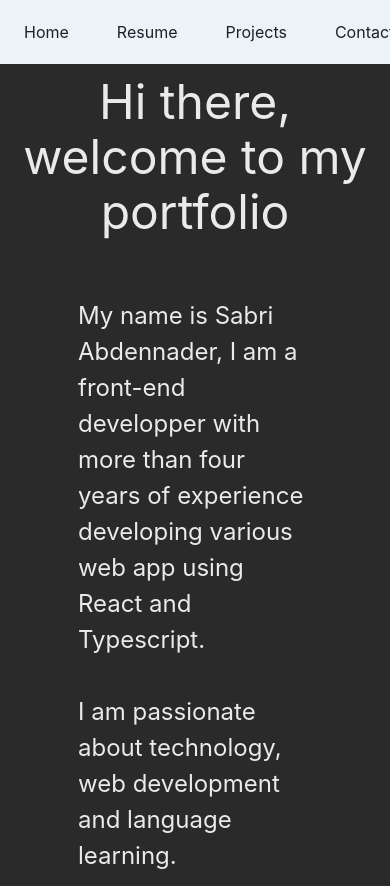
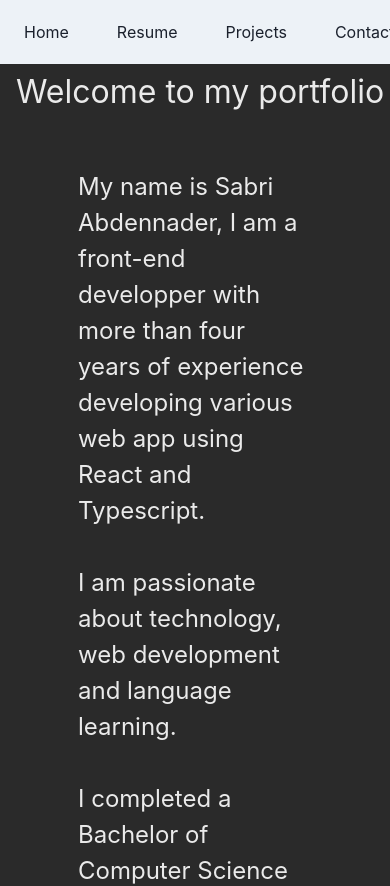
Before and after one commit to moon9000/portfolio, a Next.js app: page / in a window 390 px wide. Shown: the top 886 px of the page. Built offline with nearby package versions, Linux system fonts and the light colour scheme.

Commit message:
add react-responsive dependency, use client side rendering to use breakpoint with alternative title for mobile mode, fix responsive display

```diff
--- a/lang/en.json
+++ b/lang/en.json
@@ -1,5 +1,6 @@
 {
   "page.home.title": "Hi there, welcome to my portfolio",
+  "page.home.responsiveTitle": "Welcome to my portfolio",
   "page.home.description": "My name is Sabri Abdennader, I am a front-end developper with more than four years of experience developing various web app using React and Typescript. \n \n I am passionate about technology, web development and language learning. \n \n I completed a Bachelor of Computer Science at the University of La Sorbonne in Paris, and also previously worked in accounting and finance for almost three years.",
   "page.projects.title": "My projects",
   "page.projects.musicartistsearcher.description": "You can search a music artist and retrieve information about this specific artist.",
--- a/package.json
+++ b/package.json
@@ -26,6 +26,7 @@
     "react": "18.2.0",
     "react-dom": "18.2.0",
     "react-intl": "^6.2.1",
+    "react-responsive": "^10.0.0",
     "typescript": "4.8.4"
   },
   "devDependencies": {
--- a/pages/index.tsx
+++ b/pages/index.tsx
@@ -1,21 +1,27 @@
-import Head from "next/head";
-import Image from "next/image";
+import { useEffect, useState } from "react";
 import styles from "../styles/Home.module.css";
-import { MenuWrapper } from "../components/MenuWrapper";
 import { useIntl } from "react-intl";
+import { useMediaQuery } from 'react-responsive'
 
 export default function Home() {
+  const [isMounted, setIsMounted] = useState(false);
   const intl = useIntl();
+  const isResponsive = useMediaQuery({ query: '(max-width: 600px)' })
 
-  const title = intl.formatMessage({ id: "page.home.title" });
+  const responsiveTItle = intl.formatMessage({ id: "page.home.responsiveTitle" });
+  const  title = intl.formatMessage({ id: "page.home.title" });
   const description = intl.formatMessage({
     id: "page.home.description",
   });
 
-  return (
+  useEffect(() => {
+    setIsMounted(true);
+  }, []);
+
+  return isMounted && (
     <div className={styles.container}>
       <main className={styles.main}>
-        <h1 className={styles.title}>{title}</h1>
+        <h1 className={styles.title}>{isResponsive ? responsiveTItle : title}</h1>
         <p className={styles.description}>{description}</p>
       </main>
     </div>
--- a/styles/Home.module.css
+++ b/styles/Home.module.css
@@ -121,11 +121,15 @@
   .grid {
     width: 100%;
     flex-direction: column;
+    align-items: center;
+  }
+  .title {
+    font-size: 2rem;
+    padding-left: 10px;
   }
 }
 
 @media (prefers-color-scheme: dark) {
-  .card,
   .footer {
     border-color: #222;
   }
```
